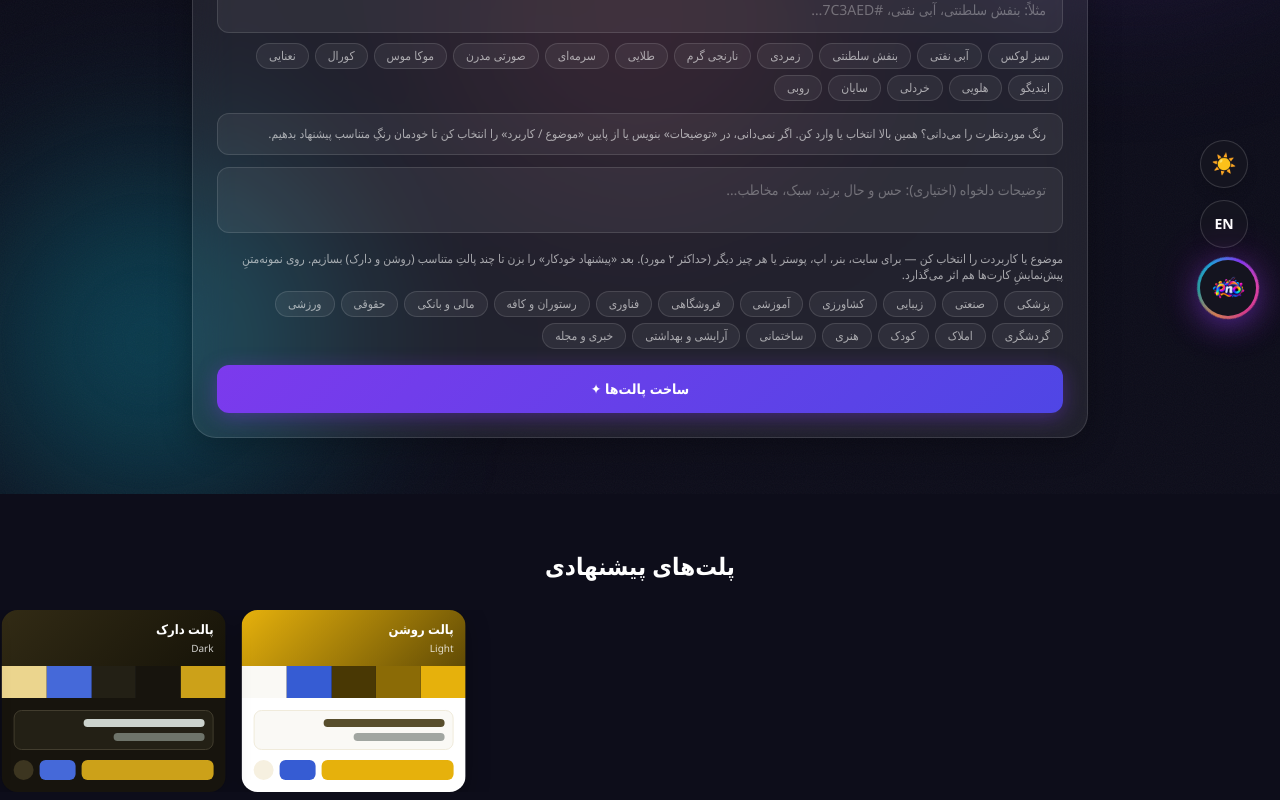
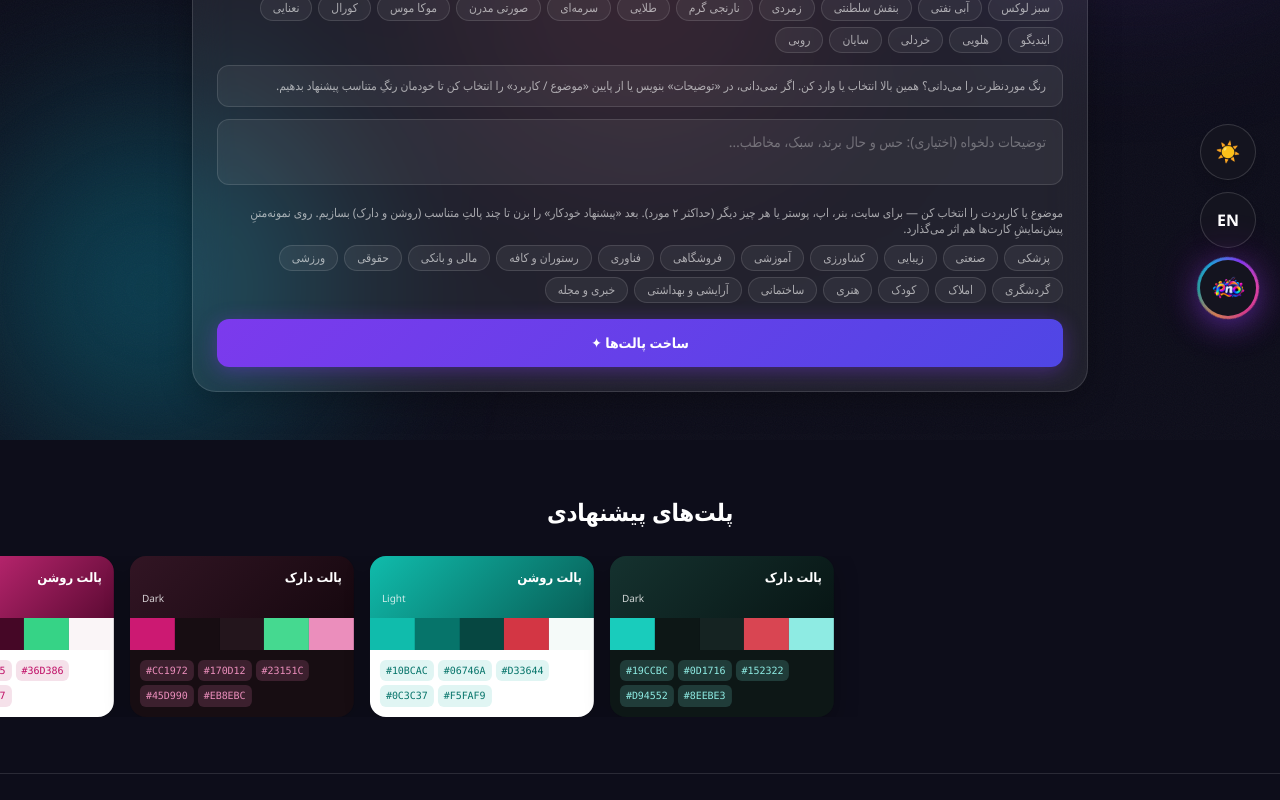
Before and after one commit to Yaldaj19/paletteeno, a Next.js app: page / in a window 1280 px wide. Shown: the part 460-1260 px from the top of the page. Built offline with nearby package versions, Linux system fonts and the light colour scheme; a small style sheet from the web is missing.

Commit message:
Slider: slower + copyable hex + seamless loop; equal-size floating buttons; less-bright light theme; tighter hero top; Persian font polish

```diff
--- a/app/globals.css
+++ b/app/globals.css
@@ -15,17 +15,29 @@
   --glass-brd: rgba(255, 255, 255, 0.12);
 }
 [data-theme="light"] {
-  --page: #EEF0F8;
-  --fg: #16121F;
-  --fg-soft: rgba(22, 18, 31, 0.62);
-  --fg-faint: rgba(22, 18, 31, 0.42);
-  --glass: rgba(22, 18, 31, 0.05);
-  --glass-2: rgba(22, 18, 31, 0.04);
-  --glass-brd: rgba(22, 18, 31, 0.12);
+  --page: #D4D7E3;
+  --fg: #14121C;
+  --fg-soft: rgba(20, 18, 28, 0.66);
+  --fg-faint: rgba(20, 18, 28, 0.45);
+  --glass: rgba(20, 18, 28, 0.06);
+  --glass-2: rgba(20, 18, 28, 0.045);
+  --glass-brd: rgba(20, 18, 28, 0.14);
 }
 
-html { font-family: "Vazirmatn", "Segoe UI", Tahoma, sans-serif; }
-body { background: var(--page); color: var(--fg); transition: background .3s ease, color .3s ease; }
+html {
+  font-family: "Vazirmatn", "Segoe UI", Tahoma, sans-serif;
+  -webkit-font-smoothing: antialiased;
+  -moz-osx-font-smoothing: grayscale;
+  text-rendering: optimizeLegibility;
+}
+body {
+  background: var(--page);
+  color: var(--fg);
+  line-height: 1.75;
+  letter-spacing: -0.003em;
+  transition: background .3s ease, color .3s ease;
+}
+h1, h2, h3 { letter-spacing: -0.01em; }
 
 /* کلاس‌های تم‌آگاه */
 .t-strong { color: var(--fg); }
@@ -56,8 +68,8 @@ input::placeholder, textarea::placeholder { color: var(--fg-faint); opacity: 1;
 .marquee-track {
   display: flex;
   width: max-content;
-  gap: 1rem;
-  animation: marqueeMove var(--marquee-dur, 55s) linear infinite;
+  /* بدون gap؛ فاصله از margin کارت‌ها می‌آید تا حلقه بی‌پرش باشد */
+  animation: marqueeMove var(--marquee-dur, 70s) linear infinite;
 }
 .marquee:hover .marquee-track { animation-play-state: paused; }
 
--- a/app/page.tsx
+++ b/app/page.tsx
@@ -166,7 +166,7 @@ export default function Home() {
   return (
     <div dir={t.dir}>
       {/* ===================== هیرو ===================== */}
-      <section id="top" className="relative flex min-h-[80vh] items-center justify-center overflow-hidden px-4 pt-8 pb-14">
+      <section id="top" className="relative flex min-h-[72vh] items-center justify-center overflow-hidden px-4 pt-2 pb-12">
         <div className="pointer-events-none absolute inset-0 overflow-hidden">
           <div className="absolute -top-32 -right-32 h-[600px] w-[600px] blur-[80px] animate-[aurora1_12s_ease-in-out_infinite_alternate]"
                style={{ background: "radial-gradient(ellipse at center, #7C3AED88 0%, transparent 70%)" }} />
@@ -182,7 +182,7 @@ export default function Home() {
         <div className="relative z-10 mx-auto w-full max-w-4xl text-center">
           {/* لوگو بالای عنوان */}
           {/* eslint-disable-next-line @next/next/no-img-element */}
-          <img src="/logo-paletteeno.webp" alt={t.brandDot} className="mx-auto mb-3 h-16 w-auto drop-shadow-[0_4px_24px_rgba(124,58,237,0.4)] md:h-24" />
+          <img src="/logo-paletteeno.webp" alt={t.brandDot} className="mx-auto mb-1 h-14 w-auto drop-shadow-[0_4px_24px_rgba(124,58,237,0.4)] md:h-20" />
 
           {/* h2: نام برند (وردمارک گرادیانتی) */}
           <h2 className="bg-[linear-gradient(135deg,#A78BFA_0%,#60A5FA_25%,#34D399_50%,#FBBF24_75%,#F472B6_100%)] bg-[length:300%_300%] bg-clip-text text-5xl font-black leading-tight text-transparent animate-[gradientShift_6s_ease_infinite] md:text-7xl">
@@ -397,13 +397,13 @@ export default function Home() {
 
         {/* دکمه‌ی تم روشن/دارک */}
         <button type="button" onClick={() => setTheme((th) => (th === "dark" ? "light" : "dark"))} aria-label="theme"
-                className="flex h-12 w-12 items-center justify-center rounded-full border border-[#ffffff26] bg-[#14141F] text-xl shadow-lg transition hover:scale-105 active:scale-95">
+                className="flex h-14 w-14 items-center justify-center rounded-full border border-[#ffffff26] bg-[#14141F] text-xl shadow-lg transition hover:scale-105 active:scale-95">
           {theme === "dark" ? "☀️" : "🌙"}
         </button>
 
         {/* دکمه‌ی زبان (قرینه‌ی دکمه‌ی تم) */}
         <button type="button" onClick={() => setLang((l) => (l === "fa" ? "en" : "fa"))} aria-label="language"
-                className="flex h-12 w-12 items-center justify-center rounded-full border border-[#ffffff26] bg-[#14141F] text-sm font-black text-white shadow-lg transition hover:scale-105 active:scale-95">
+                className="flex h-14 w-14 items-center justify-center rounded-full border border-[#ffffff26] bg-[#14141F] text-base font-black text-white shadow-lg transition hover:scale-105 active:scale-95">
           {lang === "fa" ? "EN" : "فا"}
         </button>
 
--- a/components/MarqueeCard.tsx
+++ b/components/MarqueeCard.tsx
@@ -1,32 +1,45 @@
 "use client";
+import { useState } from "react";
 import type { RenderPalette } from "@/lib/colors";
 
-// کارت فشرده و زبان‌خنثیِ اسلایدر پیشنهادی (بدون متنِ SEO).
+// کارت فشرده‌ی اسلایدر با کدهای رنگیِ قابل‌کپی. margin راست برای حلقه‌ی بی‌پرش.
 export default function MarqueeCard({ p }: { p: RenderPalette }) {
   const r = p.render;
+  const [copied, setCopied] = useState<string | null>(null);
+  const copy = (hex: string) => {
+    navigator.clipboard?.writeText(hex).then(() => {
+      setCopied(hex);
+      setTimeout(() => setCopied((c) => (c === hex ? null : c)), 1200);
+    });
+  };
+
   return (
-    <div className="w-56 shrink-0 overflow-hidden rounded-2xl shadow-[0_8px_24px_rgba(0,0,0,0.28)] ring-1 ring-black/5">
+    <div className="mr-4 w-56 shrink-0 overflow-hidden rounded-2xl shadow-[0_8px_24px_rgba(0,0,0,0.28)] ring-1 ring-black/5" dir="ltr">
       <div className="px-3 py-2.5 text-white" style={{ background: `linear-gradient(135deg, ${r.bannerFrom}, ${r.bannerTo})` }}>
-        <div className="text-[13px] font-bold">{p.name}</div>
+        <div className="text-[13px] font-bold" dir="auto">{p.name}</div>
         <div className="mt-0.5 text-[10px] opacity-80">{p.dark ? "Dark" : "Light"}</div>
       </div>
 
       <div className="flex h-8">
         {r.swatches.map((s, i) => (
-          <div key={i} className="flex-1" style={{ background: s.hex }} />
+          <button key={i} type="button" onClick={() => copy(s.hex)} title={s.hex}
+                  className="relative flex-1 transition hover:brightness-110" style={{ background: s.hex }}>
+            {copied === s.hex && (
+              <span className="absolute inset-0 flex items-center justify-center text-xs font-black" style={{ color: s.ink }}>✓</span>
+            )}
+          </button>
         ))}
       </div>
 
-      <div className="p-3" style={{ background: r.mockBg }}>
-        <div className="rounded-lg border p-2" style={{ background: r.innerBg, borderColor: r.innerBorder }}>
-          <div className="h-2 w-2/3 rounded" style={{ background: r.heading, opacity: 0.85 }} />
-          <div className="mt-1.5 h-2 w-1/2 rounded" style={{ background: r.body, opacity: 0.5 }} />
-        </div>
-        <div className="mt-2.5 flex items-center gap-1.5">
-          <span className="h-5 flex-1 rounded-md" style={{ background: r.btnPrimaryBg }} />
-          <span className="h-5 w-9 rounded-md" style={{ background: r.btnAccentBg }} />
-          <span className="h-5 w-5 rounded-full" style={{ background: r.chipTintBg }} />
-        </div>
+      {/* کدهای رنگی — قابل کلیک/کپی */}
+      <div className="flex flex-wrap gap-1 p-2.5" style={{ background: r.mockBg }}>
+        {p.hexList.map((hex) => (
+          <button key={hex} type="button" onClick={() => copy(hex)} title="copy"
+                  className="rounded-md px-1.5 py-0.5 font-mono text-[10px] transition"
+                  style={{ background: r.chipTintBg, color: r.chipTintText }}>
+            {copied === hex ? "✓" : hex}
+          </button>
+        ))}
       </div>
     </div>
   );
--- a/components/SuggestedSlider.tsx
+++ b/components/SuggestedSlider.tsx
@@ -41,8 +41,8 @@ export default function SuggestedSlider({ lang }: { lang: Lang }) {
   return (
     <section id="suggested" aria-label={t.suggestedTitle} className="scroll-mt-6 py-14">
       <h2 className="t-strong mb-7 px-4 text-center text-2xl font-black">{t.suggestedTitle}</h2>
-      <div className="marquee" style={{ ["--marquee-dur" as string]: "40s" }}>
-        <div className="marquee-track px-2">
+      <div className="marquee" style={{ ["--marquee-dur" as string]: "75s" }}>
+        <div className="marquee-track" dir="ltr">
           {loop.map((p, i) => <MarqueeCard key={i} p={p} />)}
         </div>
       </div>
```
Also changed, not shown: 12 other files (tests, documents, lock files or other folders).
